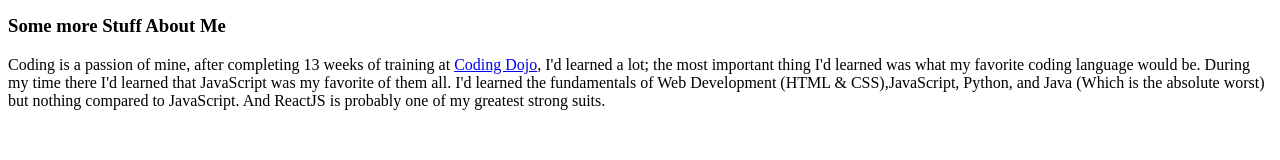
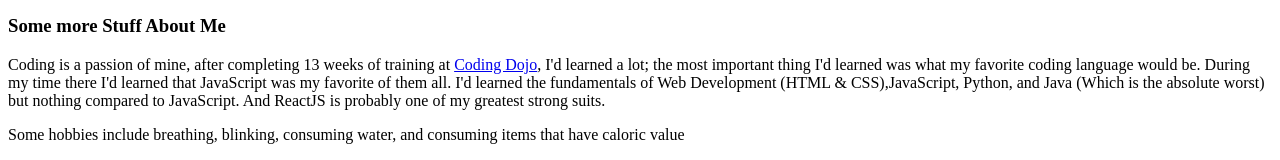
Before and after one commit to brandon121j/brandon121j.github.io, a plain HTML site: page Index.html in a window 1280 px wide. Shown: the part 714-874 px from the top of the page. Before the commit the page ends 840 px from the top, so only its background shows below. Drawn offline with Linux system fonts and the light colour scheme.

Commit message:
Added some personal hobbies of mine

```diff
--- a/Index.html
+++ b/Index.html
@@ -22,5 +22,8 @@
     <p>
         Coding is a passion of mine, after completing 13 weeks of training at <a href="https://www.codingdojo.com/?utm_term=coding%20dojo&utm_campaign=nationwide_branding_softdev&utm_source=adwords&utm_medium=ppc&hsa_acc=7399794314&hsa_cam=12145152239&hsa_grp=115718890926&hsa_ad=493984173115&hsa_src=g&hsa_tgt=kwd-300680237008&hsa_kw=coding%20dojo&hsa_mt=e&hsa_net=adwords&hsa_ver=3&gclid=Cj0KCQjws-OEBhCkARIsAPhOkIaxRhemsp090uTVQFHt8cTu1SK9bMrZDnMsnk3x_hyLcC_LsdWSRDoaAsjmEALw_wcB">Coding Dojo</a>, I'd learned a lot; the most important thing I'd learned was what my favorite coding language would be. During my time there I'd learned that JavaScript was my favorite of them all. I'd learned the fundamentals of Web Development (HTML & CSS),JavaScript, Python, and Java (Which is the absolute worst) but nothing compared to JavaScript. And ReactJS is probably one of my greatest strong suits.
     </p>
+    <p>
+        Some hobbies include breathing, blinking, consuming water, and consuming items that have caloric value
+    </p>
 </body>
 </html>
```
